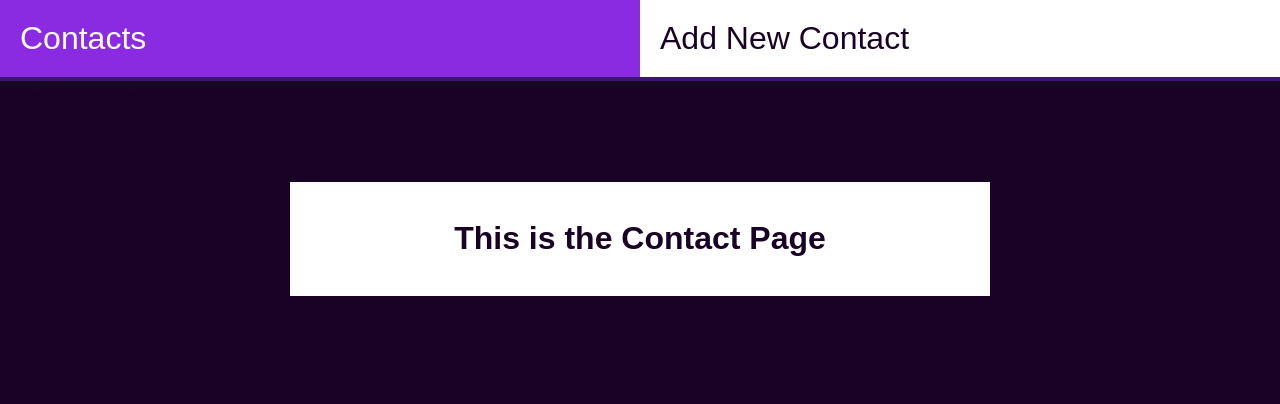
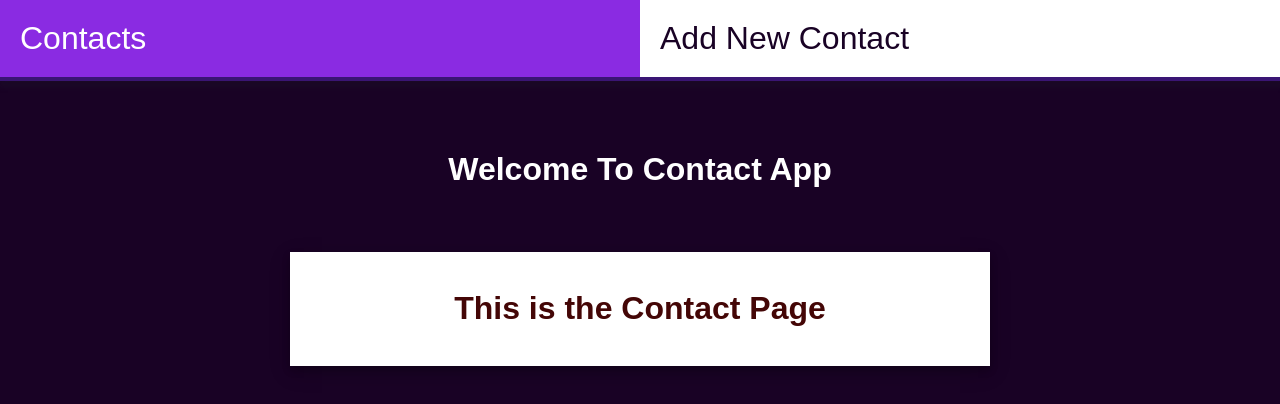
Before and after one commit to majiyd/contact-app, a React app: page / in a window 1280 px wide. Built offline with nearby package versions, Linux system fonts and the light colour scheme.

Commit message:
added box-shadow to container

```diff
--- a/src/App/App.js
+++ b/src/App/App.js
@@ -4,6 +4,7 @@ import Container from '../containers/Container'
 import ContactsPage from '../containers/ContactsPage';
 import AddNewContact from '../containers/AddNewContact';
 import Navbar from '../containers/Navbar';
+import textStyles from '../css/components/Text.module.css'
 
 
 function mapStateToProps(state){
@@ -19,7 +20,7 @@ class App extends Component {
     return (
       <React.Fragment>
         <Navbar />
-        <h1>Welcome To Contact App</h1>
+        <h1 className={[textStyles.white, textStyles.center].join(' ')}>Welcome To Contact App</h1>
         <Container>
           {this.props.isContactsPageVisible ?
             <ContactsPage /> : <AddNewContact />
--- a/src/css/containers/Container.module.css
+++ b/src/css/containers/Container.module.css
@@ -4,4 +4,6 @@
   margin: 5% auto;
   padding: 3%;
   background-color: white;
+  box-shadow: 0 4px 8px 0 rgba(0, 0, 0, 0.2), 0 6px 20px 0 rgba(0, 0, 0, 0.19);
+  color: #440606;
 }
--- a/src/css/containers/Navbar.module.css
+++ b/src/css/containers/Navbar.module.css
@@ -1,3 +1,4 @@
 .nav{
   box-shadow: 2px 4px 5px 3px #2332;
+  margin-bottom: 70px;
 }
```
